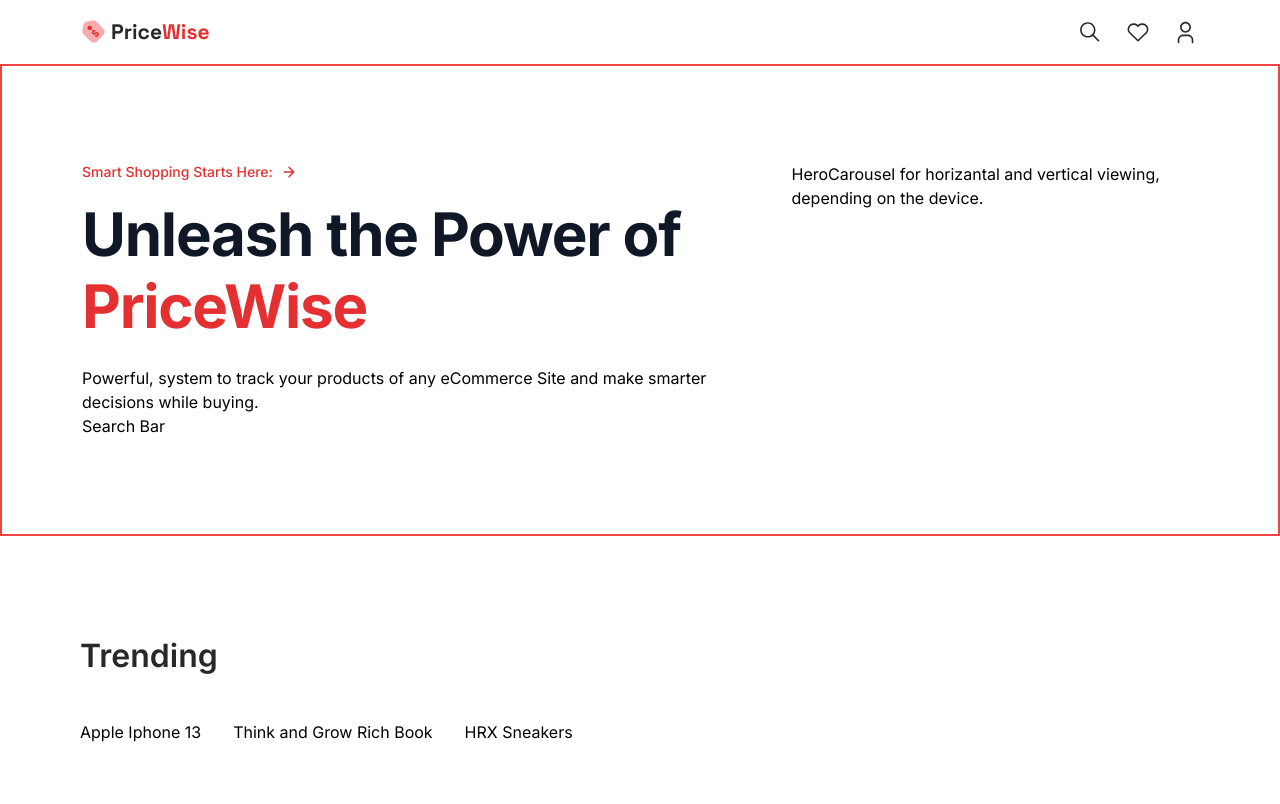
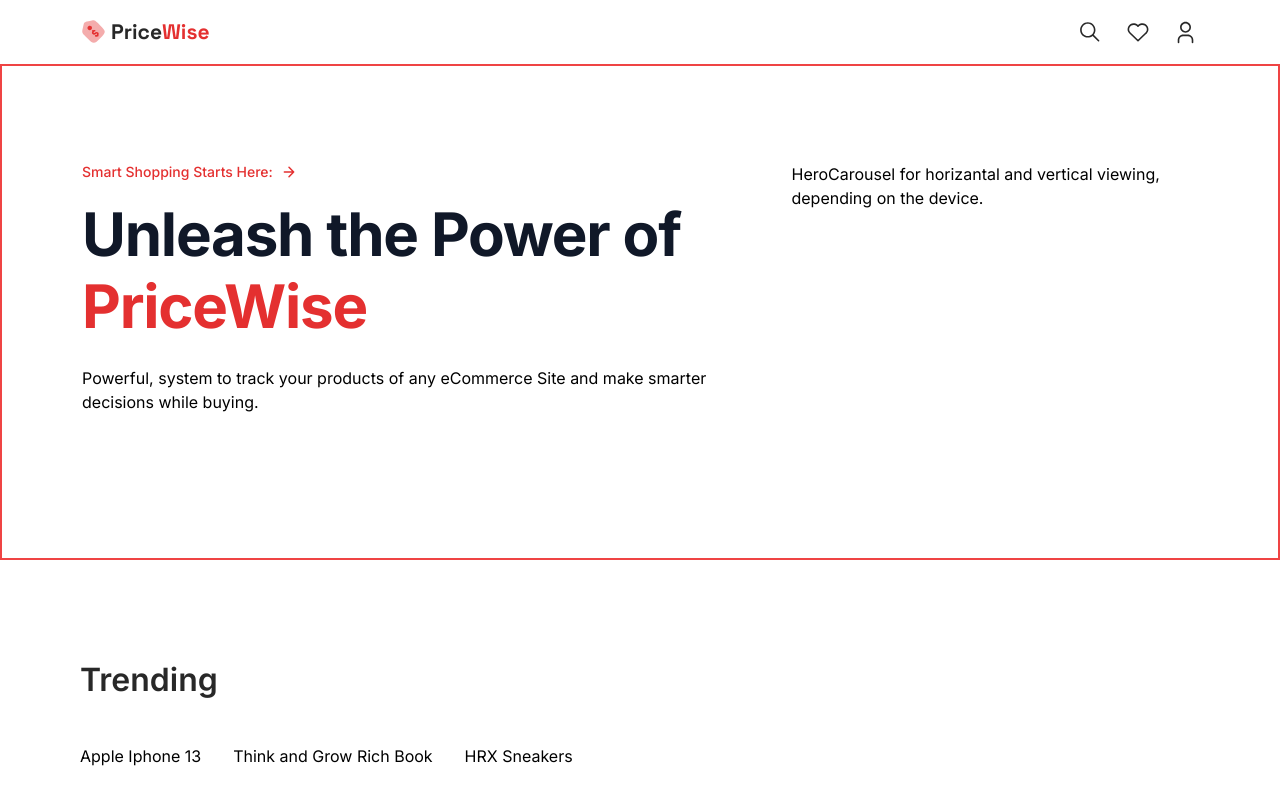
Before and after one commit to Vibhor-Kolte/eCommerce-Price-Tracker-A-Web-Scraping-Tool, a Next.js app in the folder pricewise/: page / in a window 1280 px wide. Shown: the top 804 px of the page. Built offline with nearby package versions, Linux system fonts and the light colour scheme.

Commit message:
[DEV-004] - onSubmit interactivity

```diff
--- a/pricewise/app/page.tsx
+++ b/pricewise/app/page.tsx
@@ -1,5 +1,6 @@
 import React from 'react'
 import Image from "next/image"
+import Searchbar from '@/components/Searchbar'
 
 const Home = () => {
   return (
@@ -26,7 +27,7 @@
             Powerful, system to track your products of any eCommerce Site and make smarter decisions while buying.
           </p>
 
-          Search Bar
+          <Searchbar/>
         </div>
         HeroCarousel for horizantal and vertical viewing, depending on the device.
       </div>
--- /dev/null
+++ b/pricewise/components/Searchbar.tsx
@@ -0,0 +1,17 @@
+"use client"
+// client side rendering, whereas other components are server side rendered
+// refer - https://nextjs.org/docs/app/building-your-application/rendering/composition-patterns
+
+const handleSubmit = () => {}
+
+const Searchbar = () => {
+  return (
+    <form
+      className="flex flex-wrap gap-4 mt-12"
+      onSubmit={handleSubmit}   // onSubmit -> interactivity
+    >
+    </form>
+  )
+}
+
+export default Searchbar
```
